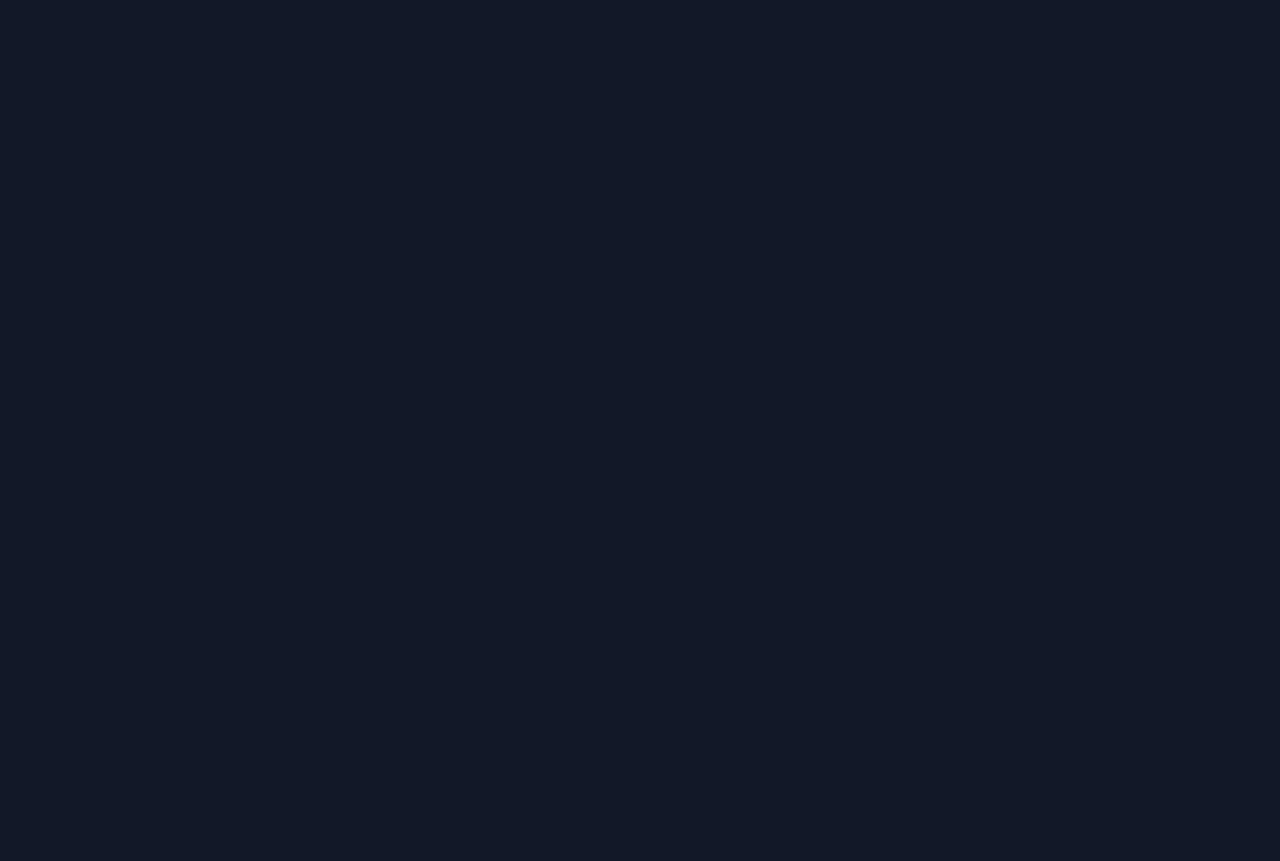
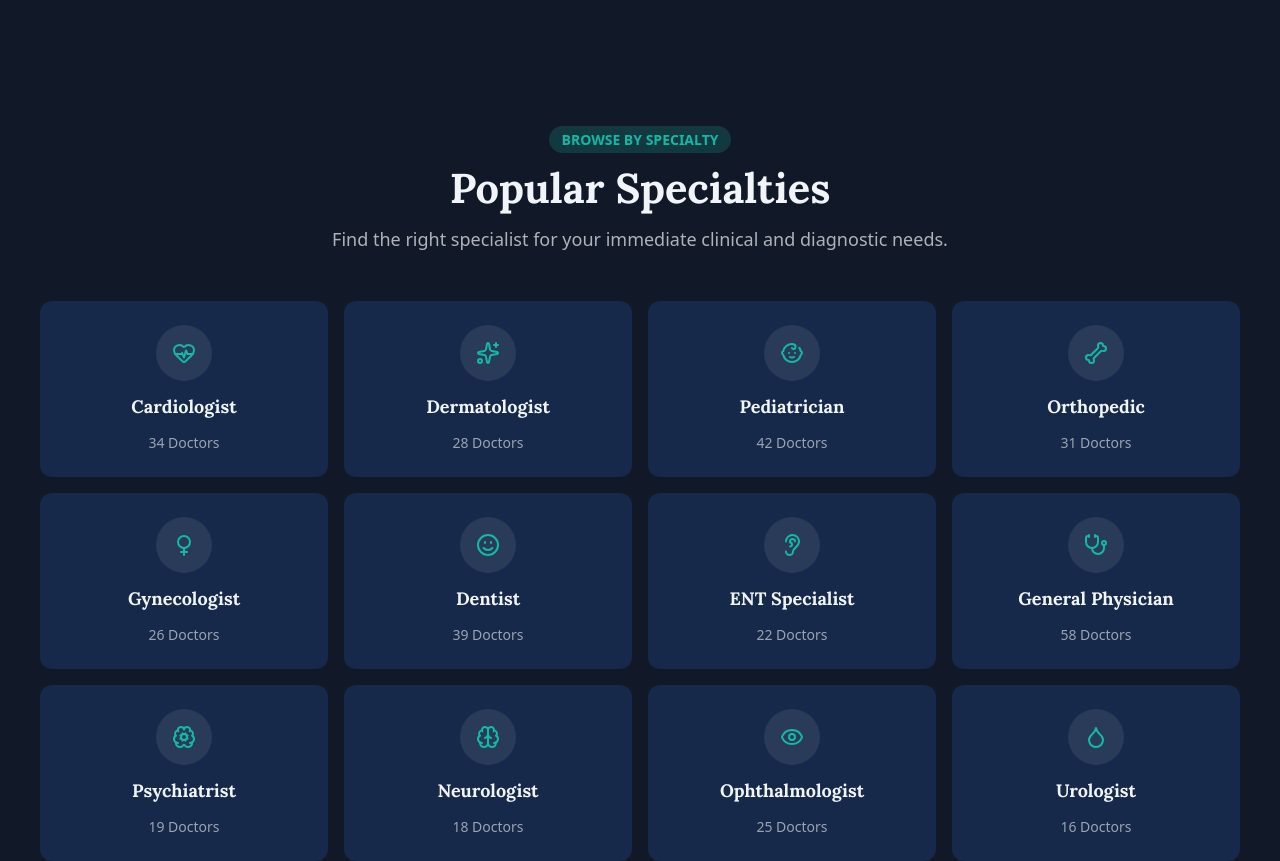
Before and after one commit to Sultanmia22/MedPoint-Client, a Next.js app: page / in a window 1280 px wide. Shown: the part 1420-2281 px from the top of the page. Before the commit the page ends 1403 px from the top, so only its background shows below. Built offline with nearby package versions, Linux system fonts and the light colour scheme; no server answers.

Commit message:
feat: added popular Specialties section

```diff
--- /dev/null
+++ b/src/Components/home/PopularSpecialtiesSection/PopularSpecialties.tsx
@@ -0,0 +1,32 @@
+import React from 'react'
+import SpecialtyCards from './SpecialtyCards'
+
+const PopularSpecialties = () => {
+  return (
+    <div className='flex flex-col gap-12'>
+        <div className="Process-Header-Container flex flex-col justify-center items-center gap-3">
+        <div>
+          <span className=" uppercase bg-primary/20 px-3 py-1 text-primary text-sm font-semibold rounded-full">
+            BROWSE BY SPECIALTY
+          </span>
+        </div>
+
+        <div>
+          <h1>Popular Specialties</h1>
+        </div>
+
+        <div>
+          <p className="text-base leading-7 text-base-content/70 sm:text-lg text-center">
+            Find the right specialist for your immediate clinical and diagnostic needs.
+          </p>
+        </div>
+      </div>
+        {/*SpecialtyCards Section  */}
+      <div>
+        <SpecialtyCards />
+      </div>
+    </div>
+  )
+}
+
+export default PopularSpecialties
--- /dev/null
+++ b/src/Components/home/PopularSpecialtiesSection/SpecialtyCards.tsx
@@ -0,0 +1,68 @@
+import React from "react";
+import {
+  HeartPulse,
+  Sparkles,
+  Baby,
+  Bone,
+  Venus,
+  Smile,
+  Ear,
+  Stethoscope,
+  BrainCog,
+  Brain,
+  Eye,
+  Droplet,
+  type LucideIcon,
+} from "lucide-react";
+
+interface SpecialtyItem {
+  id: number;
+  icon: LucideIcon;
+  name: string;
+  doctors: number;
+}
+
+const specialtiesData: SpecialtyItem[] = [
+  { id: 1, icon: HeartPulse, name: "Cardiologist", doctors: 34 },
+  { id: 2, icon: Sparkles, name: "Dermatologist", doctors: 28 },
+  { id: 3, icon: Baby, name: "Pediatrician", doctors: 42 },
+  { id: 4, icon: Bone, name: "Orthopedic", doctors: 31 },
+  { id: 5, icon: Venus, name: "Gynecologist", doctors: 26 },
+  { id: 6, icon: Smile, name: "Dentist", doctors: 39 },
+  { id: 7, icon: Ear, name: "ENT Specialist", doctors: 22 },
+  { id: 8, icon: Stethoscope, name: "General Physician", doctors: 58 },
+  { id: 9, icon: BrainCog, name: "Psychiatrist", doctors: 19 },
+  { id: 10, icon: Brain, name: "Neurologist", doctors: 18 },
+  { id: 11, icon: Eye, name: "Ophthalmologist", doctors: 25 },
+  { id: 12, icon: Droplet, name: "Urologist", doctors: 16 },
+];
+
+const SpecialtyCards = () => {
+  return (
+    <section className="grid grid-cols-2 md:grid-cols-3 lg:grid-cols-4 gap-4">
+      {specialtiesData.map((item) => (
+        <button
+          key={item.id}
+          type="button"
+          className="group flex flex-col items-center gap-3 bg-base-200 rounded-xl p-6 transition-all duration-200 hover:-translate-y-1 hover:shadow-lg hover:shadow-base-content/5"
+        >
+          {/* Icon Circle */}
+          <div className="flex items-center justify-center w-14 h-14 bg-secondary/10 rounded-full transition-colors duration-200 group-hover:bg-primary group-hover:shadow-md">
+            <item.icon
+              size={24}
+              className="text-primary transition-colors duration-200 group-hover:text-primary-content"
+            />
+          </div>
+
+          {/* Name */}
+          <h3 className="text-lg text-base-content">{item.name}</h3>
+
+          {/* Doctor Count */}
+          <p className="text-sm text-base-content/60">{item.doctors} Doctors</p>
+        </button>
+      ))}
+    </section>
+  );
+};
+
+export default SpecialtyCards;
--- a/src/app/(mainLayout)/page.tsx
+++ b/src/app/(mainLayout)/page.tsx
@@ -1,4 +1,5 @@
 import Hero from '@/Components/home/Hero/Hero'
+import PopularSpecialties from '@/Components/home/PopularSpecialtiesSection/PopularSpecialties'
 import Process from '@/Components/home/ProcessSection/Process'
 import React from 'react'
 
@@ -15,6 +16,11 @@ const page = () => {
       <section>
         <Process />
       </section>
+
+      {/* Popular Specialties Section*/}
+      <section>
+        <PopularSpecialties />
+      </section>
     </div>
   )
 }
```
